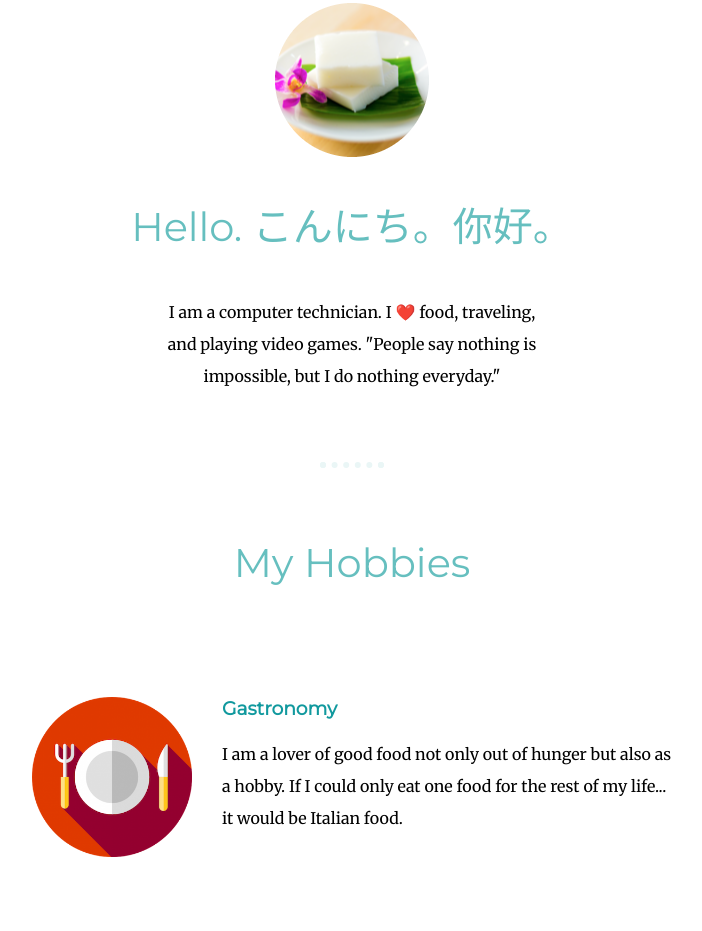
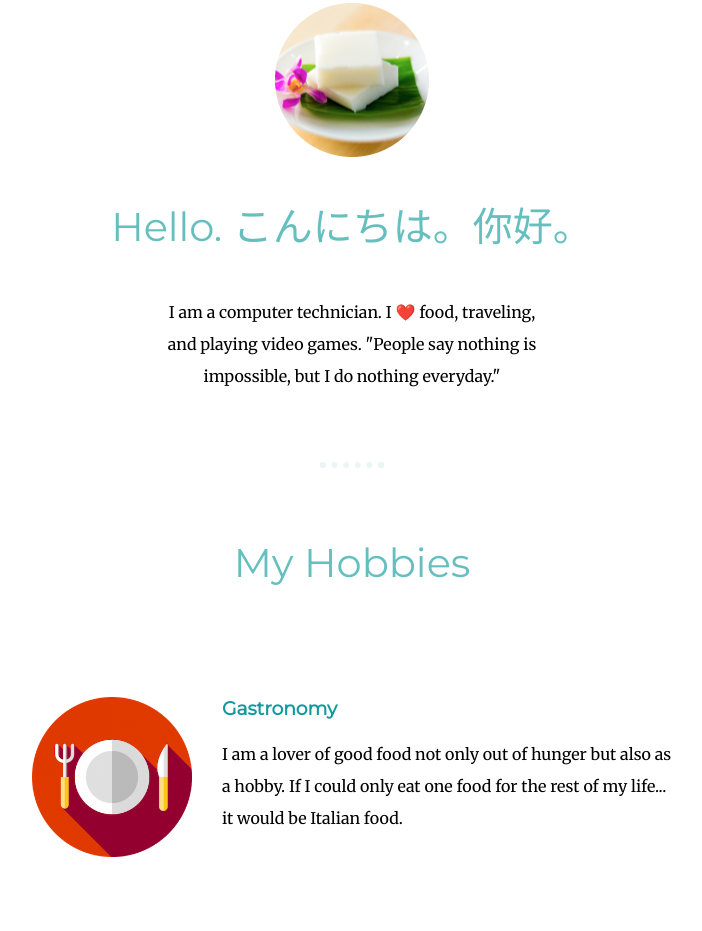
Before and after one commit to AgentHaupia/CSS, a plain HTML site: page index.html in a window 1280 px wide. Shown: the part 762-1693 px from the top of the page, without its empty margins (288-990 px from the left). Drawn offline with Linux system fonts and the light colour scheme.

Commit message:
Update index.html

```diff
--- a/index.html
+++ b/index.html
@@ -20,7 +20,7 @@
     <div class="middle-container">
       <div class="profile">
         <img src="Pictures/haupia.png" alt="haupia-img">
-        <h2>Hello. こんにち。你好。</h2>
+        <h2>Hello. こんにちは。你好。</h2>
         <p class="intro">I am a computer technician. I ❤️ food, traveling, and playing video games. "People say nothing is impossible, but I do nothing everyday."</p>
       </div>
       <hr>
```
